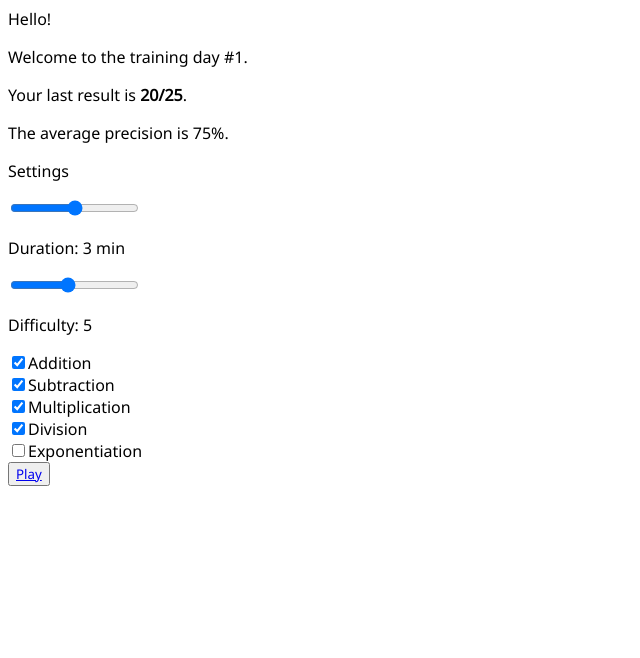
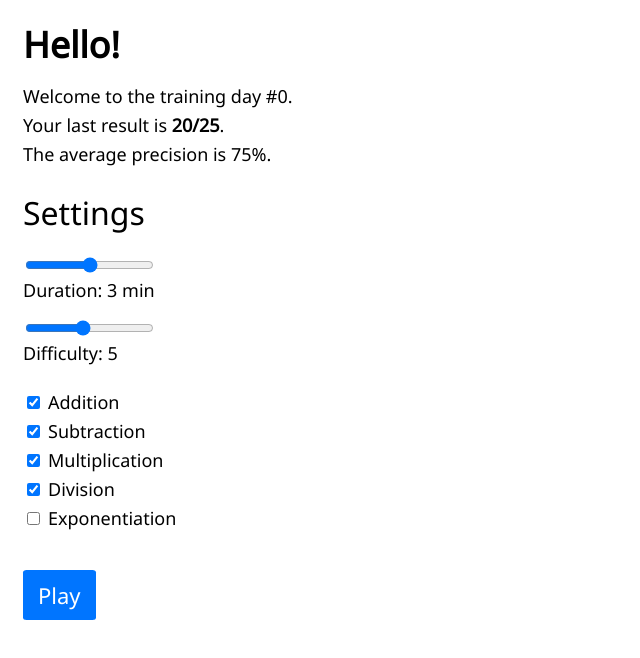
Before and after one commit to DmitryAvanesov/avanesov-dmitry-otus, a Vue app in the folder vue/: page /settings in a window 1280 px wide. Shown: the top 658 px of the page, without its empty margins (0-640 px from the left). Built offline with nearby package versions, Linux system fonts and the light colour scheme.

Commit message:
Styles, fix on day

```diff
--- a/vue/src/store/index.js
+++ b/vue/src/store/index.js
@@ -5,7 +5,6 @@ Vue.use(Vuex);
 
 export default new Vuex.Store({
   state: {
-    day: 1,
     lastResult: {
       solved: 20,
       total: 25
@@ -21,6 +20,9 @@ export default new Vuex.Store({
       exponentiation: false
     }
   },
+  getters: {
+    typeNames: state => Object.keys(state.types)
+  },
   mutations: {
     changeDuration(state, newDuration) {
       state.duration = newDuration;
--- a/vue/src/views/Settings.vue
+++ b/vue/src/views/Settings.vue
@@ -5,7 +5,7 @@
       <p>Welcome to the training day #{{day}}.</p>
       <p>
         Your last result is
-        <b>{{lastResult.solved}}/{{lastResult.total}}</b>.
+        <span class="highlight">{{lastResult.solved}}/{{lastResult.total}}</span>.
       </p>
       <p>The average precision is {{precision}}%.</p>
     </div>
@@ -14,54 +14,17 @@
       <p class="settings-header">Settings</p>
 
       <input @input="onChangeDuration" type="range" min="1" max="5" :value="duration" />
-      <p>Duration: {{duration}} min</p>
+      <p class="range-label">Duration: {{duration}} min</p>
 
       <input @input="onChangeDifficulty" type="range" min="1" max="10" :value="difficulty" />
-      <p>Difficulty: {{difficulty}}</p>
+      <p class="range-label">Difficulty: {{difficulty}}</p>
 
-      <div>
-        <input @input="onCheckType" type="checkbox" value="addition" :checked="types.addition" />
-        <span>Addition</span>
+      <div class="checkbox-item" v-for="typeName in typeNames" :key="typeName.id">
+        <input @input="onCheckType" type="checkbox" :value="typeName" :checked="types[typeName]" />
+        <span class="checkbox-label">{{typeName}}</span>
       </div>
 
-      <div>
-        <input
-          @input="onCheckType"
-          type="checkbox"
-          value="subtraction"
-          :checked="types.subtraction"
-        />
-        <span>Subtraction</span>
-      </div>
-
-      <div>
-        <input
-          @input="onCheckType"
-          type="checkbox"
-          value="multiplication"
-          :checked="types.multiplication"
-        />
-        <span>Multiplication</span>
-      </div>
-
-      <div>
-        <input @input="onCheckType" type="checkbox" value="division" :checked="types.division" />
-        <span>Division</span>
-      </div>
-
-      <div>
-        <input
-          @input="onCheckType"
-          type="checkbox"
-          value="exponentiation"
-          :checked="types.exponentiation"
-        />
-        <span>Exponentiation</span>
-      </div>
-
-      <button>
-        <router-link to="/game">Play</router-link>
-      </button>
+      <router-link class="play-button" to="/game">Play</router-link>
     </form>
   </div>
 </template>
@@ -71,8 +34,13 @@ import { mapState } from "vuex";
 
 export default {
   name: "Settings",
+  data() {
+    return {
+      day: parseInt(Date.now() / 8.64e+7) - 18423,
+      typeNames: this.$store.getters.typeNames
+    };
+  },
   computed: mapState([
-    "day",
     "lastResult",
     "precision",
     "duration",
@@ -95,4 +63,62 @@ export default {
 </script>
 
 <style scoped lang="scss">
+#settings {
+  margin: 20px 15px;
+  font-size: 18px;
+
+  .greeting-header {
+    font-size: 36px;
+    font-weight: bold;
+    margin-bottom: 15px;
+  }
+
+  .stats {
+    margin-bottom: 25px;
+
+    * {
+      margin: 0 0 5px 0;
+
+      .highlight {
+        font-weight: bold;
+      }
+    }
+  }
+
+  .settings-header {
+    margin: 0 0 20px 0;
+    font-size: 32px;
+  }
+
+  .range-label {
+    margin: 0 0 15px 0;
+
+    &:last-of-type {
+      margin-bottom: 25px;
+    }
+  }
+
+  .checkbox-item {
+    margin-bottom: 5px;
+
+    &:last-of-type {
+      margin-bottom: 50px;
+    }
+
+    .checkbox-label {
+      margin-left: 5px;
+      text-transform: capitalize;
+    }
+  }
+
+  .play-button {
+    background-color: #0075ff;
+    border: none;
+    border-radius: 5%;
+    padding: 10px 15px;
+    font-size: 22px;
+    text-decoration: none;
+    color: white;
+  }
+}
 </style>
```
